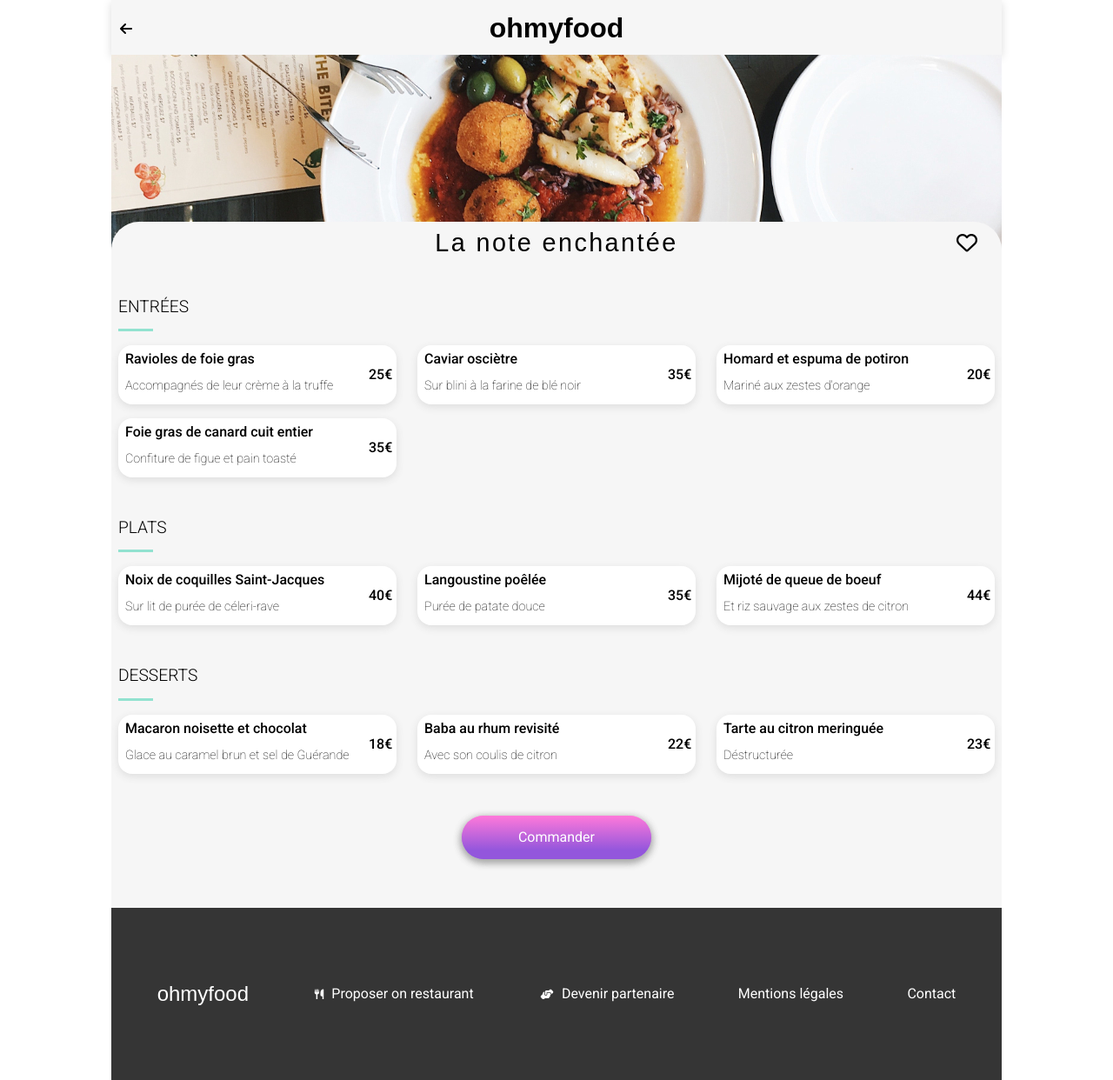
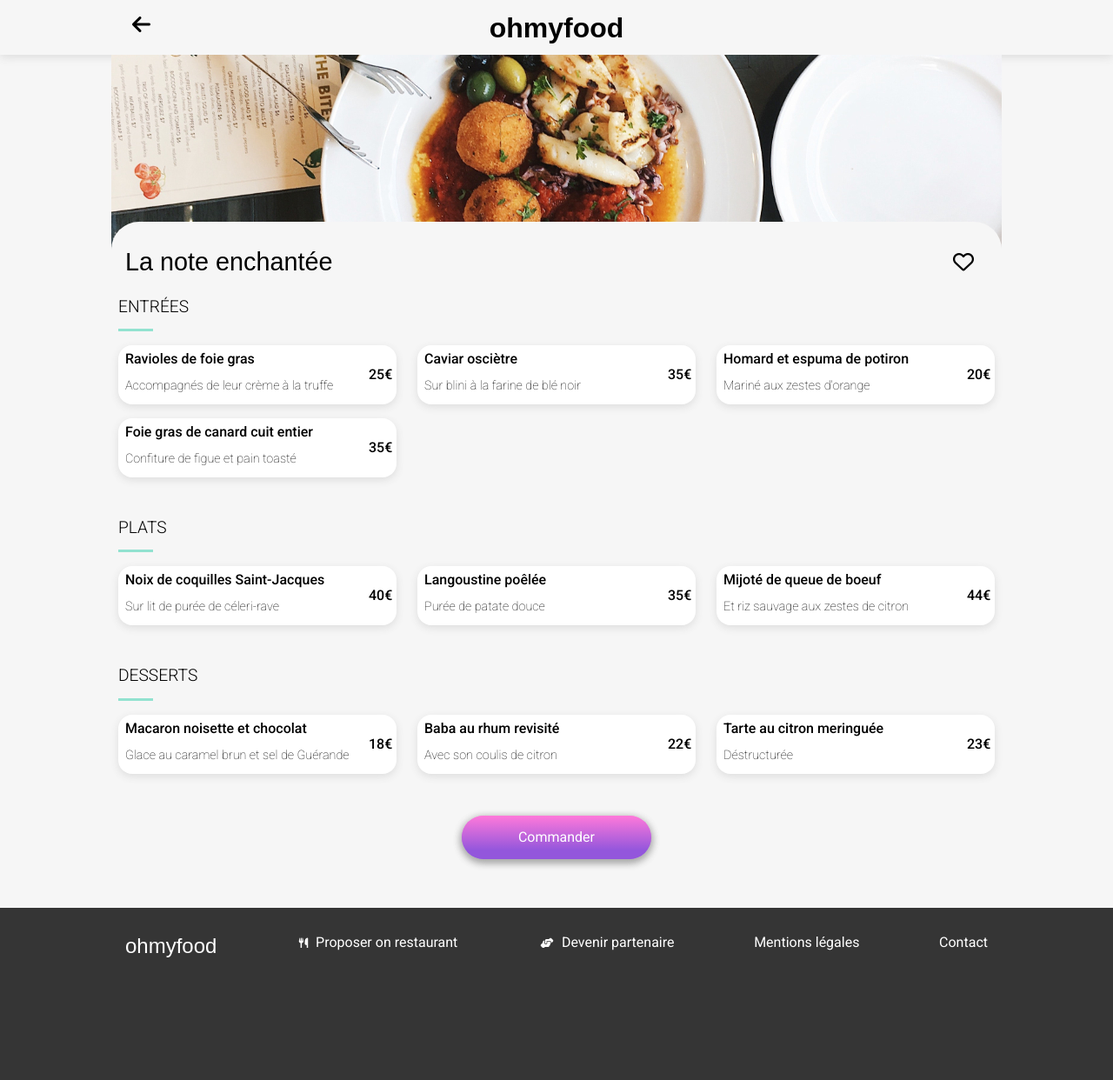
Before and after one commit to Braconnier/CedricCamman_3_26072021, a website: page pages/note.html in a window 1280 px wide. Shown: the whole page at 87% size. Drawn offline with Linux system fonts and the light colour scheme; a web font is replaced by a local one.

Commit message:
responsive ok

```diff
--- a/pages/note.html
+++ b/pages/note.html
@@ -26,8 +26,10 @@
     </div>
     <div class="main-content">
       <header>
+        <div class="header__container">
           <a href="../index.html"> <i class="fas fa-arrow-left back"></i></a>
-        <h1>ohmyfood</h1>
+          <h2>ohmyfood</h2>
+        </div>
       </header>
 
       <main>
@@ -35,7 +37,9 @@
           <img src="../img/note.jpg" alt="La palette du gout" />
         </div>
         <div class="restaurant__titre">
+          <div class="titre__box">
             <h1>La note enchantée</h1>
+          </div>
           <input type="checkbox" class="restaurant__titre__like" />
           <i class="restaurant__titre__like--unchecked far fa-heart"></i>
           <i class="restaurant__titre__like--checked fas fa-heart"></i>
@@ -212,8 +216,9 @@
         </div>
       </main>
       <footer class="footer">
-        <a class="footer__link" href="../index.html">
-          <h1>ohmyfood</h1>
+        <div class="footer__container">
+          <a class="footer__link" href="#">
+            <h2>ohmyfood</h2>
           </a>
           <a class="footer__link" href="">
             <i class="fas fa-utensils"></i>
@@ -225,6 +230,7 @@
           </a>
           <a class="footer__link" href="">Mentions légales</a>
           <a class="footer__link" href="mailto:">Contact</a>
+        </div>
       </footer>
     </div>
   </body>
--- a/sass/Base/_base.scss
+++ b/sass/Base/_base.scss
@@ -15,15 +15,5 @@ body {
   font-size: $base-font-size;
   font-family: $font-secondary;
   background: $bg;
-  max-width: 375px;
   margin: 0 auto;
-  @media #{$small-up} {
-    max-width: $medium;
-  }
-  @media #{$medium-up} {
-    max-width: $large;
-  }
-  @media #{$large-up} {
-    max-width: $large;
-  }
 }
--- a/sass/Components/_interactives.scss
+++ b/sass/Components/_interactives.scss
@@ -8,17 +8,15 @@
   left: 0;
   width: 100vw;
   height: 100vh;
-  width: 100%;
+  background-color: $bg;
   animation: fade 0ms $loader-duration forwards;
   .load {
-    position: absolute;
-    top: 30%;
-    right: 50%;
-    display: inline-block;
+    display: flex;
+    justify-content: center;
     padding: 2rem;
-    background-color: $bg;
     .spinner {
       position: absolute;
+      top: 30%;
       padding: 1rem;
       border-left: 0.5rem solid $primary;
       border-right: 0.5rem solid $secondary;
@@ -28,8 +26,7 @@
     }
     .load__text {
       position: absolute;
-      top: 200%;
-      left: -5vw;
+      top: 50%;
       font-size: 2rem;
       font-weight: 500;
       text-transform: uppercase;
@@ -37,12 +34,8 @@
       background-clip: text;
       -webkit-text-fill-color: transparent;
 
-      @media #{$small-down} {
-        left: -20vw;
-      }
-
       &::after {
-        content: ".";
+        content: "";
         animation: blink 0.5s infinite;
       }
     }
@@ -56,10 +49,12 @@
     visibility: hidden;
     height: 0;
   }
-  1% {
-    visibility: visible;
+  99% {
+    visibility: hidden;
+    height: 0;
   }
   100% {
+    visibility: visible;
     height: 100%;
   }
 }
@@ -106,12 +101,19 @@
     position: absolute;
     content: "...";
   }
-  100% {
+  75% {
     background: darken($bg, 35);
     background-clip: text;
     -webkit-text-fill-color: transparent;
     position: absolute;
     content: "....";
+  }
+  100% {
+    background: $tertiary;
+    background-clip: text;
+    -webkit-text-fill-color: transparent;
+    position: absolute;
+    content: ".....";
   }
 }
 
@@ -222,16 +224,16 @@
   &__like {
     cursor: pointer;
     position: absolute;
-    height: 20px;
-    width: 20px;
-    bottom: 3rem;
-    right: 2rem;
+    height: 1.5rem;
+    width: 1.5rem;
+    top: 2rem;
+    right: 1.8rem;
     opacity: 0;
     z-index: 1;
   }
   .fa-heart {
     position: absolute;
-    bottom: 3rem;
+    top: 2.1rem;
     right: 2rem;
     font-size: 1.5rem;
     transition: opacity 0.3s ease-in-out;
--- a/sass/Layouts/_fonctionement.scss
+++ b/sass/Layouts/_fonctionement.scss
@@ -3,6 +3,7 @@
 
 .fonctionnement {
   position: relative;
+  max-width: 1024px;
   height: 440px;
   @include flexcolumn;
   justify-content: space-evenly;
@@ -22,7 +23,7 @@
     font-size: 1.5rem;
     font-weight: 500;
 
-    @media #{$small-up},#{$small-down} {
+    @media #{$small-down},#{$small-up} {
       position: inherit;
       padding-bottom: 1rem;
     }
--- a/sass/Layouts/_footer.scss
+++ b/sass/Layouts/_footer.scss
@@ -4,30 +4,36 @@
   margin-top: 3rem;
   min-height: 198px;
   background: $bg-footer;
+  &__container {
+    padding-top: 1rem;
     @include flexcolumn;
     justify-content: space-around;
-  padding: 1rem;
-  &__link {
+    .footer__link {
       color: #fff;
       @include flexrow;
+      padding: 1rem;
       justify-content: flex-start;
       i {
         scale: 0.75;
         padding-right: 0.5rem;
-      align-self: center;
+        align-self: baseline;
       }
     }
-  h1 {
+    h2 {
       margin: 0;
       padding: 0;
       font-size: 1.5rem;
       font-family: $font-primary;
     }
-
-  @media #{$medium-up},
-  #{$large-up} {
+  }
+  &__container {
+    @media #{$medium-up},#{$large-up} {
+      max-width: 1024px;
+      width: 100%;
+      margin: 0 auto;
       @include flexrow;
-    align-items: center;
+      justify-content: space-between;
       max-height: 100px;
     }
   }
+}
--- a/sass/Layouts/_header.scss
+++ b/sass/Layouts/_header.scss
@@ -3,21 +3,26 @@
 
 header {
   height: 63px;
-  color: #000;
-  @include flexrow;
-  align-items: center;
-  justify-content: center;
-  position: relative;
   @include shadow($shadow: $bg-shadow);
-
-  h1 {
+  .header__container {
+    @include flexrow;
+    height: 100%;
+    align-items: center;
+    justify-content: center;
+    max-width: 1024px;
+    margin: 0 auto;
+    position: relative;
+    color: #000;
+  }
+  h2 {
     font-family: $font-primary;
     font-weight: bold;
     font-size: 2rem;
   }
   .back {
     position: absolute;
-    top: 25px;
-    left: 10px;
+    top: 1rem;
+    left: 1.5rem;
+    font-size: 1.5rem;
   }
 }
--- a/sass/Layouts/_main.scss
+++ b/sass/Layouts/_main.scss
@@ -3,44 +3,49 @@
 @use "../themes" as *;
 .restaurant__imagebox {
   @include boite-a-images($imgheight: 256px);
+  max-width: 1024px;
+  margin: 0 auto;
 }
 .restaurant__titre {
+  max-width: 1024px;
+  margin: 0 auto;
   @include flexrow;
-  justify-content: space-evenly;
-  align-items: center;
+  justify-content: flex-start;
+  align-items: baseline;
+  padding-left: 1rem;
   padding-bottom: 2rem;
   margin-top: -4rem;
   background: $bg;
   position: relative;
-  width: 100%;
   height: 80px;
   @include topradius(2rem);
-  h1 {
-    font-family: $font-primary;
-    font-size: 1.8rem;
-    @media #{$small-down} {
-      font-size: 1.5rem;
+  .titre__box {
+    @media #{$small-up},#{$medium-up} {
+      width: 23rem;
+      margin: 0 auto;
+      display: flex;
     }
-    @media #{$medium-up},#{$large-up} {
+    h1 {
+      padding-top: 2rem;
+      font-family: $font-primary;
       font-size: 1.8rem;
-      letter-spacing: 0.15rem;
+      @media #{$small-up}, #{$medium-up},#{$large-up} {
+        font-size: 1.8rem;
+      }
     }
-  }
-  &__like {
-    position: absolute;
-    right: 1.5rem;
-    scale: 1.5;
-    background: rgba(255, 255, 255, 0);
   }
 }
 .restaurant {
   max-width: 100%;
   @include flexcolumn;
   justify-content: space-between;
-  align-items: center;
+  align-content: center;
   gap: 2rem;
 
   &__carte {
+    max-width: 1024px;
+    margin: 0 auto;
+
     @include flexcolumn;
     align-items: flex-start;
     justify-content: space-between;
--- a/sass/Layouts/_restaurants.scss
+++ b/sass/Layouts/_restaurants.scss
@@ -1,8 +1,12 @@
 @use "../abstracts" as *;
 @use "../components" as *;
 @use "../themes" as *;
-
+.fonctionnement {
+  margin: 0 auto;
+}
 nav {
+  max-width: 1024px;
+  margin: 0 auto;
   @include flexcolumn;
   gap: 1rem;
   padding: 0.5rem;
@@ -54,7 +58,7 @@ nav {
     justify-content: space-between;
     align-items: flex-start;
     padding: 1rem;
-    h2 {
+    h3 {
       font-size: 1.1rem;
       margin-bottom: 0.5rem;
       font-weight: 500;
--- a/sass/abstracts/_variables.scss
+++ b/sass/abstracts/_variables.scss
@@ -10,6 +10,6 @@ $font-primary: "shrikhand", sans-serif;
 $font-secondary: "roboto", sans-serif;
 $btn-width: 218px;
 $btn-height: 50px;
-$loader-duration: 2s;
+$loader-duration: 3s;
 $delay-slide-cartes: 0.125s;
 $duration-slide-cartes: 0.25s;
```
Also changed, not shown: index.html (+11 -7 lines), pages/delice.html (+9 -3 lines), pages/francaise.html (+9 -4 lines), pages/palette.html (+9 -3 lines), css/style.css, 1 other file. Lines whose indentation alone changed are shown as unchanged.
